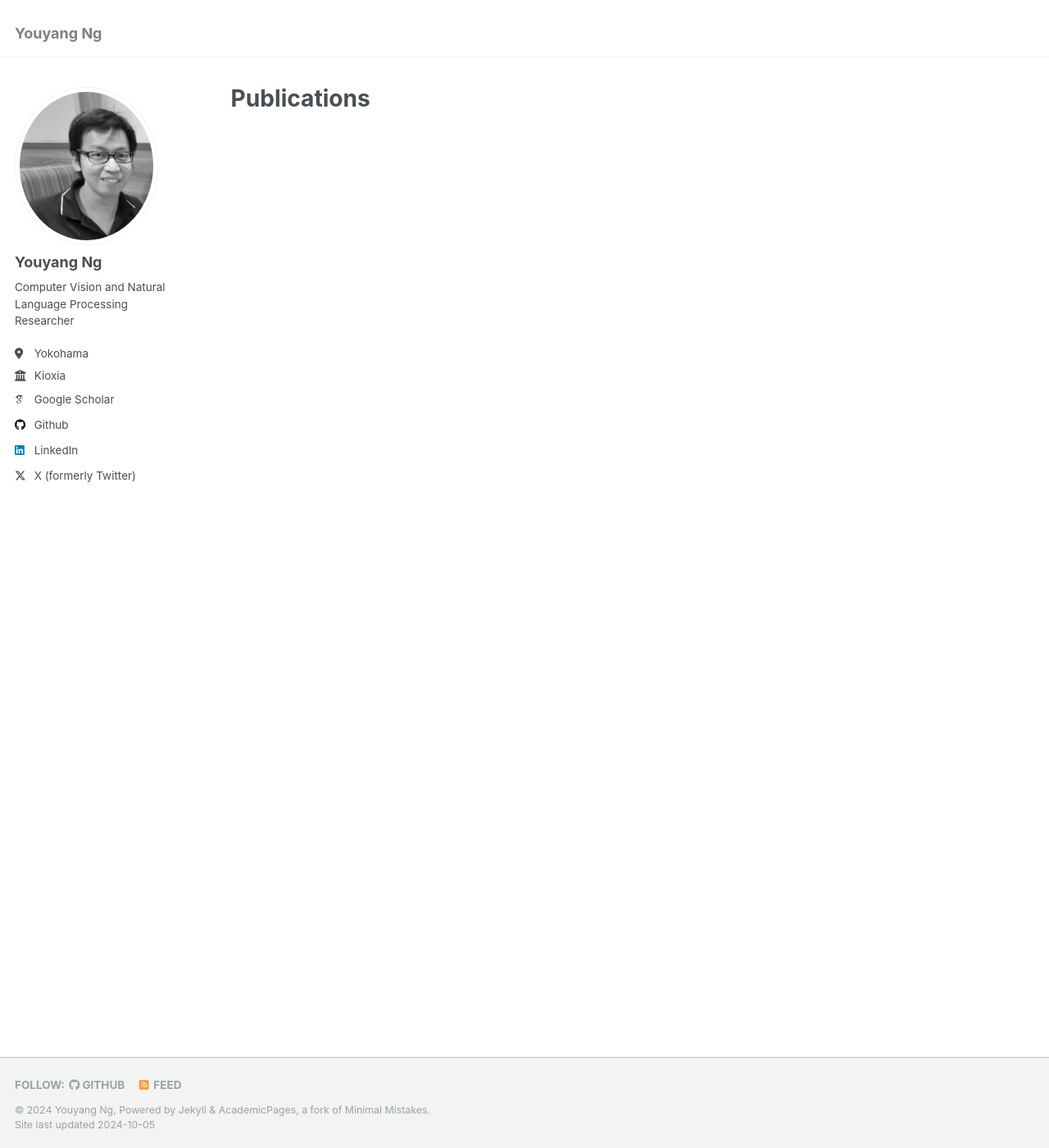
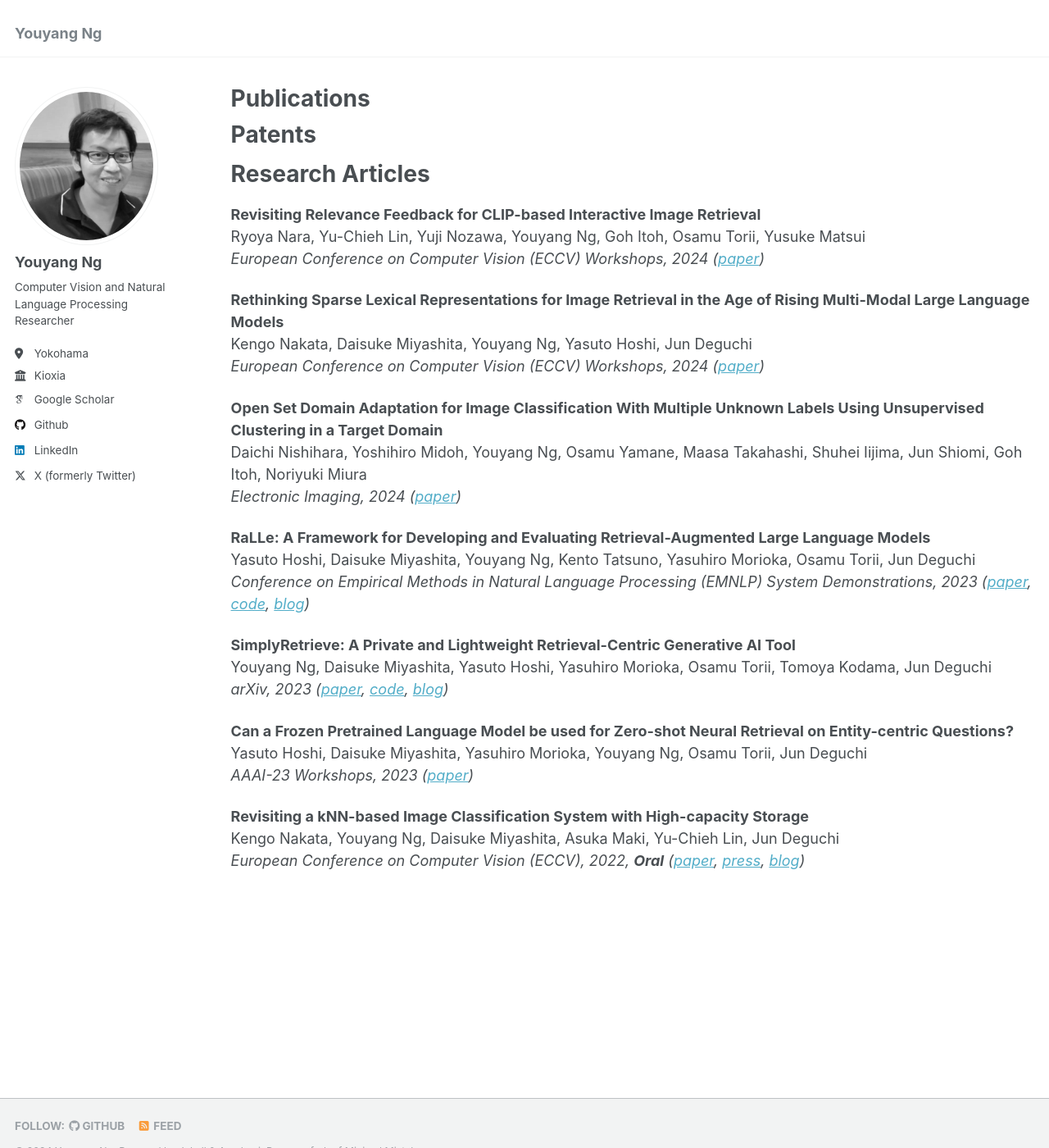
Before and after one commit to yy29/yy29.github.io, a Jekyll site: the page built from _pages/publications.md, in a window 1280 px wide and 1400 px high. Shown: the whole window at 82% size. Built offline with Jekyll 4.4.1, drawn with Linux system fonts in a browser that asks for light colours; some web fonts are replaced.

Commit message:
Update publications.md

```diff
--- a/_pages/publications.md
+++ b/_pages/publications.md
@@ -4,3 +4,38 @@ title: "Publications"
 permalink: /publications/
 author_profile: true
 ---
+
+Patents
+======
+
+
+Research Articles
+======
+
+**Revisiting Relevance Feedback for CLIP-based Interactive Image Retrieval**
+Ryoya Nara, Yu-Chieh Lin, Yuji Nozawa, Youyang Ng, Goh Itoh, Osamu Torii, Yusuke Matsui
+*European Conference on Computer Vision (ECCV) Workshops, 2024 ([paper](https://arxiv.org/abs/2404.16398))*
+
+**Rethinking Sparse Lexical Representations for Image Retrieval in the Age of Rising Multi-Modal Large Language Models**
+Kengo Nakata, Daisuke Miyashita, Youyang Ng, Yasuto Hoshi, Jun Deguchi
+*European Conference on Computer Vision (ECCV) Workshops, 2024 ([paper](https://arxiv.org/abs/2408.16296))*
+
+**Open Set Domain Adaptation for Image Classification With Multiple Unknown Labels Using Unsupervised Clustering in a Target Domain**
+Daichi Nishihara, Yoshihiro Midoh, Youyang Ng, Osamu Yamane, Maasa Takahashi, Shuhei Iijima, Jun Shiomi, Goh Itoh, Noriyuki Miura
+*Electronic Imaging, 2024 ([paper](https://library.imaging.org/ei/articles/36/15/COIMG-162))*
+
+**RaLLe: A Framework for Developing and Evaluating Retrieval-Augmented Large Language Models**
+Yasuto Hoshi, Daisuke Miyashita, Youyang Ng, Kento Tatsuno, Yasuhiro Morioka, Osamu Torii, Jun Deguchi
+*Conference on Empirical Methods in Natural Language Processing (EMNLP) System Demonstrations, 2023 ([paper](https://arxiv.org/abs/2308.10633), [code](https://github.com/yhoshi3/RaLLe), [blog](https://www.kioxia.com/en-jp/rd/technology/topics/topics-58.html))*
+
+**SimplyRetrieve: A Private and Lightweight Retrieval-Centric Generative AI Tool**
+Youyang Ng, Daisuke Miyashita, Yasuto Hoshi, Yasuhiro Morioka, Osamu Torii, Tomoya Kodama, Jun Deguchi
+*arXiv, 2023 ([paper](https://arxiv.org/abs/2308.03983), [code](https://github.com/RCGAI/SimplyRetrieve), [blog](https://www.kioxia.com/en-jp/rd/technology/topics/topics-58.html))*
+
+**Can a Frozen Pretrained Language Model be used for Zero-shot Neural Retrieval on Entity-centric Questions?**
+Yasuto Hoshi, Daisuke Miyashita, Yasuhiro Morioka, Youyang Ng, Osamu Torii, Jun Deguchi
+*AAAI-23 Workshops, 2023 ([paper](https://arxiv.org/abs/2303.05153))*
+
+**Revisiting a kNN-based Image Classification System with High-capacity Storage**
+Kengo Nakata, Youyang Ng, Daisuke Miyashita, Asuka Maki, Yu-Chieh Lin, Jun Deguchi
+*European Conference on Computer Vision (ECCV), 2022, **Oral** ([paper](https://arxiv.org/abs/2204.01186), [press](https://www.kioxia.com/en-jp/about/news/2022/20221102-1.html), [blog](https://www.kioxia.com/en-jp/rd/technology/topics/topics-39.html))*
```
